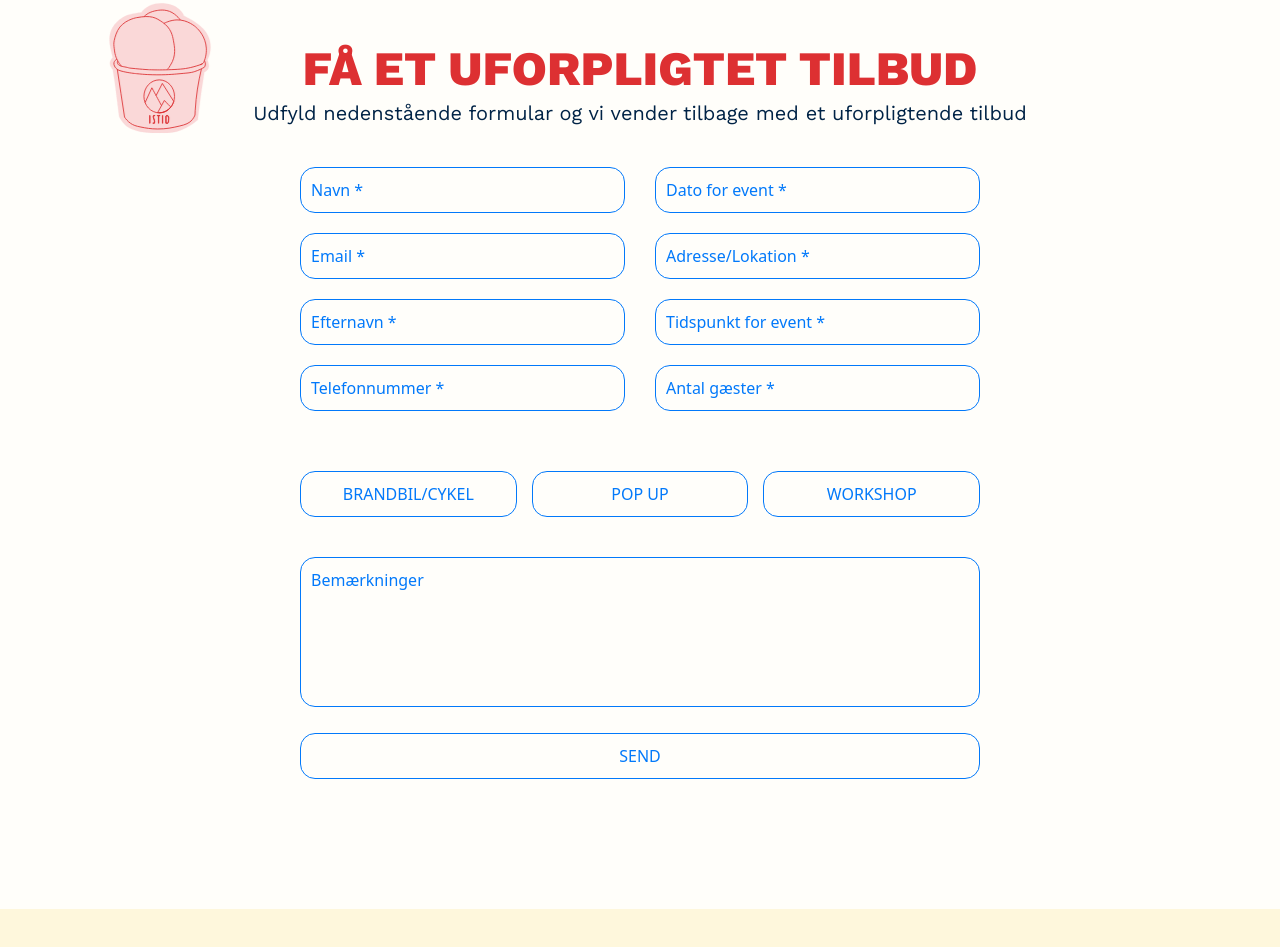
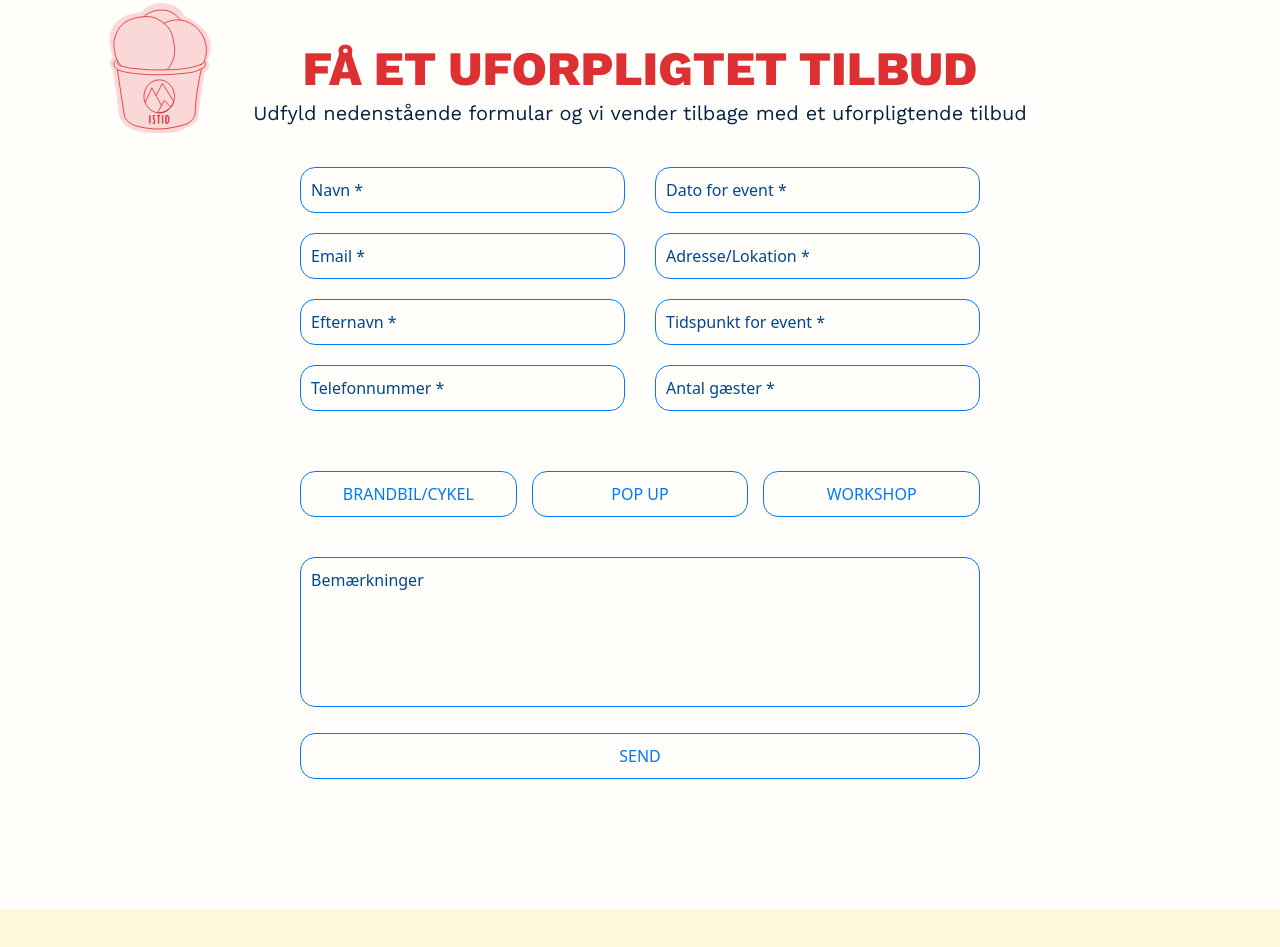
Before and after one commit to sarah0002/4semeksamen, an Astro site: page /event in a window 1280 px wide. Shown: the part 4604-5551 px from the top of the page. Built offline with nearby package versions, Linux system fonts and the light colour scheme; Astro itself is replaced by a stand-in of ours.

Commit message:
ny farve form

```diff
--- a/src/pages/event.astro
+++ b/src/pages/event.astro
@@ -1661,25 +1661,25 @@ import "motion";
           <div class="md:grid md:grid-cols-2 md:gap-S">
             <div>
               <input
-                class="w-full border border-blaa-500 rounded-medium p-XXS my-XXS bg-transparent placeholder-blaa-500"
+                class="w-full border border-blaa-500 rounded-medium p-XXS my-XXS bg-transparent placeholder-blaa-700"
                 type="text"
                 placeholder="Navn *"
                 required
               />
               <input
-                class="w-full border border-blaa-500 rounded-medium p-XXS my-XXS bg-transparent placeholder-blaa-500"
+                class="w-full border border-blaa-500 rounded-medium p-XXS my-XXS bg-transparent placeholder-blaa-700"
                 type="email"
                 placeholder="Email *"
                 required
               />
               <input
-                class="w-full border border-blaa-500 rounded-medium p-XXS my-XXS bg-transparent placeholder-blaa-500"
+                class="w-full border border-blaa-500 rounded-medium p-XXS my-XXS bg-transparent placeholder-blaa-700"
                 type="text"
                 placeholder="Efternavn *"
                 required
               />
               <input
-                class="w-full border border-blaa-500 rounded-medium p-XXS mt-XXS mb-M bg-transparent placeholder-blaa-500"
+                class="w-full border border-blaa-500 rounded-medium p-XXS mt-XXS mb-M bg-transparent placeholder-blaa-700"
                 type="tel"
                 placeholder="Telefonnummer *"
                 required
@@ -1687,25 +1687,25 @@ import "motion";
             </div>
             <div>
               <input
-                class="w-full border border-blaa-500 rounded-medium p-XXS my-XXS bg-transparent placeholder-blaa-500"
+                class="w-full border border-blaa-500 rounded-medium p-XXS my-XXS bg-transparent placeholder-blaa-700"
                 type="text"
                 placeholder="Dato for event *"
                 required
               />
               <input
-                class="w-full border border-blaa-500 rounded-medium p-XXS my-XXS bg-transparent placeholder-blaa-500"
+                class="w-full border border-blaa-500 rounded-medium p-XXS my-XXS bg-transparent placeholder-blaa-700"
                 type="text"
                 placeholder="Adresse/Lokation *"
                 required
               />
               <input
-                class="w-full border border-blaa-500 rounded-medium p-XXS my-XXS bg-transparent placeholder-blaa-500"
+                class="w-full border border-blaa-500 rounded-medium p-XXS my-XXS bg-transparent placeholder-blaa-700"
                 type="text"
                 placeholder="Tidspunkt for event *"
                 required
               />
               <input
-                class="w-full border border-blaa-500 rounded-medium p-XXS mt-XXS mb-M bg-transparent placeholder-blaa-500"
+                class="w-full border border-blaa-500 rounded-medium p-XXS mt-XXS mb-M bg-transparent placeholder-blaa-700"
                 type="number"
                 placeholder="Antal gæster *"
                 required
@@ -1746,7 +1746,7 @@ import "motion";
 
           <!-- Bemærkninger -->
           <textarea
-            class="w-full h-[150px] border border-blaa-500 rounded-medium p-XXS my-XXS h-32 resize-none bg-transparent placeholder-blaa-500"
+            class="w-full h-[150px] border border-blaa-500 rounded-medium p-XXS my-XXS h-32 resize-none bg-transparent placeholder-blaa-700"
             placeholder="Bemærkninger"></textarea>
 
           <!-- Submit knap -->
```
